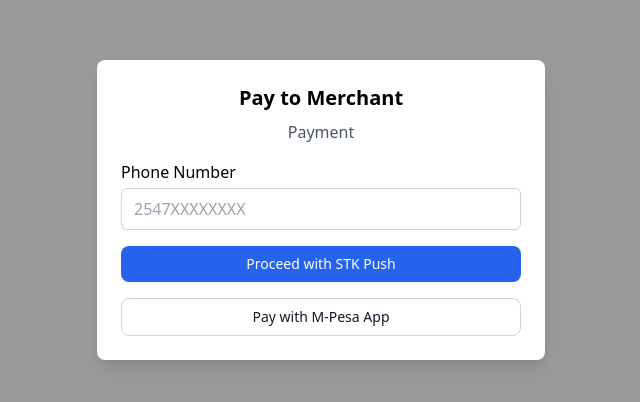
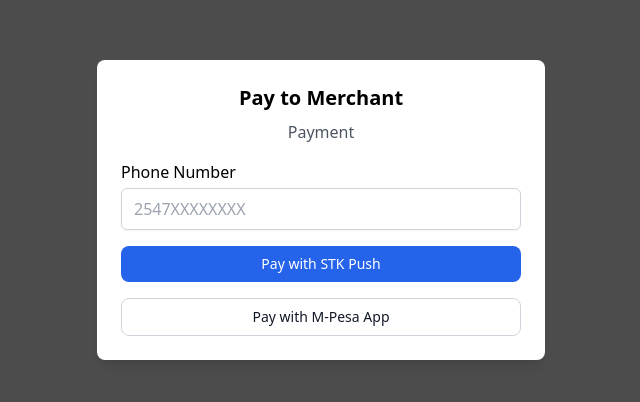
Before and after one commit to StanleyKioko/M-Pesa-QR-Scanner-System, a React (Create React App) app in the folder mpesa-qr-frontend/: page /pay in a window 1280 px wide. Shown: the part 190-592 px from the top of the page, without its empty margins (319-959 px from the left). Built offline with nearby package versions, Linux system fonts and the light colour scheme; no server answers; the HTML template or start-up script is replaced by a standard one.

Commit message:
QR inititing an stk push

```diff
--- a/mpesa-qr-frontend/src/components/PayPrompt.jsx
+++ b/mpesa-qr-frontend/src/components/PayPrompt.jsx
@@ -16,7 +16,6 @@
   const [success, setSuccess] = useState('');
   const [error, setError] = useState('');
   const [dynamicAmount, setDynamicAmount] = useState(true);
-  const [showModal, setShowModal] = useState(true);
 
   // Extract QR data from query params
   const qrData = {};
@@ -68,10 +67,12 @@
     }
   };
 
+  // Build M-Pesa app deep link
+  const mpesaAppUrl = `mpesa://paybill?business=${qrData.businessShortCode}&amount=${amount || ''}&account=${qrData.reference || ''}`;
+
   return (
     <div>
-      {showModal && (
-        <div className="fixed inset-0 bg-black bg-opacity-40 flex items-center justify-center z-50">
+      <div className="fixed inset-0 bg-black bg-opacity-70 flex items-center justify-center z-50">
         <div className="bg-white p-6 rounded-lg shadow-lg w-full max-w-md">
           <h2 className="text-xl font-bold mb-2 text-center">
             Pay to {qrData.businessName || 'Merchant'}
@@ -104,15 +105,14 @@
               </div>
             )}
             <Button type="submit" disabled={loading} className="w-full">
-                {loading ? 'Processing...' : 'Proceed with STK Push'}
+              {loading ? 'Processing...' : 'Pay with STK Push'}
             </Button>
             <Button
               type="button"
               variant="outline"
               className="w-full mt-2"
               onClick={() => {
-                  const mpesaUrl = `mpesa://paybill?business=${qrData.businessShortCode}&amount=${amount || ''}&account=${qrData.reference || ''}`;
-                  window.location.href = mpesaUrl;
+                window.location.href = mpesaAppUrl;
               }}
             >
               Pay with M-Pesa App
@@ -130,8 +130,6 @@
           )}
         </div>
       </div>
-      )}
-      {/* Optionally, show a background or info page here */}
     </div>
   );
 };
```
Lines whose indentation alone changed are shown as unchanged.
